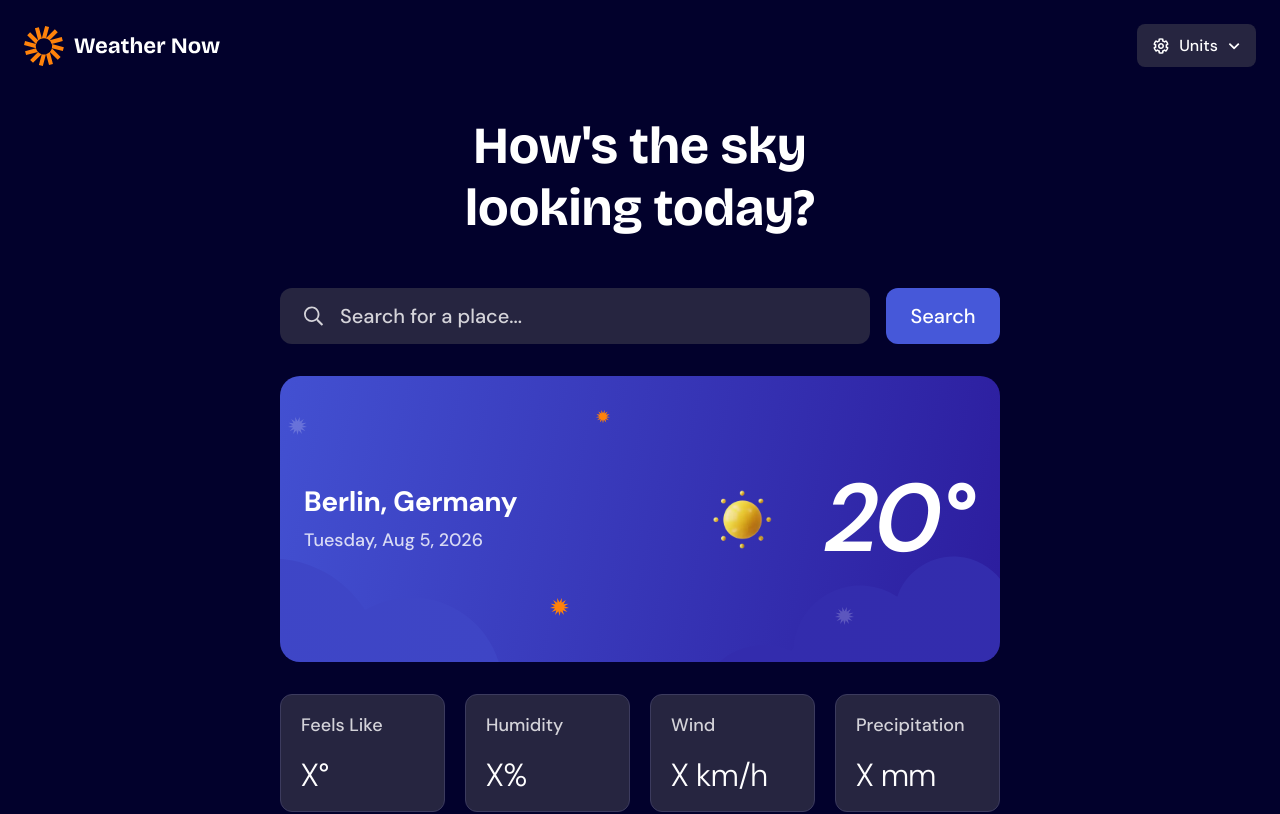
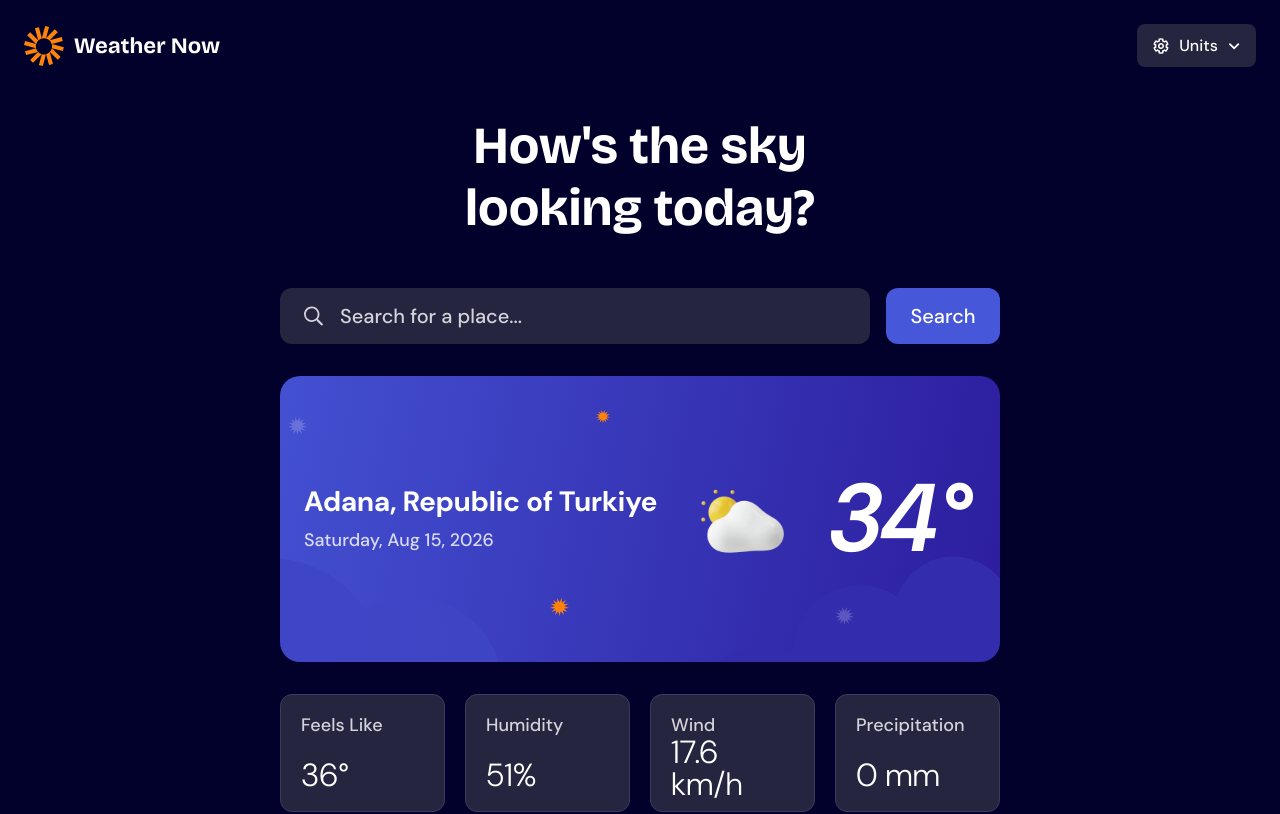
Before and after one commit to Fundamental-Projects/weather-app-TOP, a React (Vite) app: page / in a window 1280 px wide. Shown: the top 814 px of the page. Built offline with nearby package versions, Linux system fonts and the light colour scheme; no server answers.

Commit message:
mock data

```diff
--- a/src/App.jsx
+++ b/src/App.jsx
@@ -6,8 +6,10 @@ import DailyForecast from "./ui/WeatherView/DailyForecast";
 import HourlyForecast from "./ui/WeatherView/HourlyForecast";
 import WeatherDetails from "./ui/WeatherView/WeatherDetails";
 import { fetchWeatherByLocation } from "./services/fetchData";
+import { useState } from "react";
 
 function App() {
+  const [searchTerm, setSearchTerm] = useState("");
   return (
     <div className={figmaTailwing.layout.page}>
       <div className={figmaTailwing.layout.canvas}>
--- a/src/helper/formatTime.js
+++ b/src/helper/formatTime.js
@@ -5,4 +5,20 @@ function formatHour(time) {
   }).format(new Date(time));
 }
 
-export { formatHour };
+function formatWeekday(date) {
+  return new Intl.DateTimeFormat("en-US", {
+    weekday: "short",
+    timeZone: "UTC",
+  }).format(new Date(date));
+}
+
+function formatFullDate(dateTime) {
+  return new Intl.DateTimeFormat("en-US", {
+    weekday: "long",
+    month: "short",
+    day: "numeric",
+    year: "numeric",
+  }).format(new Date(dateTime));
+}
+
+export { formatHour, formatWeekday, formatFullDate };
--- a/src/services/fetchData.js
+++ b/src/services/fetchData.js
@@ -140,6 +140,8 @@ function processWeatherData({ location, weather }) {
   }));
   console.log(daily);
   console.log(hourly);
+  console.log(current);
+  console.log(location);
   return { location, current, daily, hourly };
 }
 fetchWeatherByLocation("adana");
--- a/src/ui/WeatherView/CurrentWeather.jsx
+++ b/src/ui/WeatherView/CurrentWeather.jsx
@@ -2,25 +2,81 @@ import figmaTailwing, {
   figmaAssets,
   figmaInlineStyles,
 } from "../../styles/figmaStlyes/figmaTailwing";
+import { formatFullDate } from "../../helper/formatTime";
 
 function CurrentWeather() {
   const stylesWeather = figmaTailwing.weather; // Kısaltma için
+  const currentData = {
+    apparentTemperature: 36,
+    humidity: 51,
+    precipitation: 0,
+    temperature: 33.6,
+    time: "2026-08-15T17:45",
+    weatherCode: 2,
+    windSpeed: 17.6,
+  };
+  const weatherTypes = {
+    0: "sunny",
+
+    1: "partlyCloudy",
+    2: "partlyCloudy",
+
+    3: "overcast",
+
+    45: "fog",
+    48: "fog",
+
+    51: "drizzle",
+    53: "drizzle",
+    55: "drizzle",
+    56: "drizzle",
+    57: "drizzle",
+
+    61: "rain",
+    63: "rain",
+    65: "rain",
+    66: "rain",
+    67: "rain",
+    80: "rain",
+    81: "rain",
+    82: "rain",
+
+    71: "snow",
+    73: "snow",
+    75: "snow",
+    77: "snow",
+    85: "snow",
+    86: "snow",
+
+    95: "storm",
+    96: "storm",
+    99: "storm",
+  };
+
+  const location = {
+    city: "Adana",
+    country: "Republic of Turkiye",
+  };
   return (
     <section className={stylesWeather.todayCard} style={figmaInlineStyles.todayCard}>
       <div className={stylesWeather.location}>
-        <h2 className={stylesWeather.locationName}>Berlin, Germany</h2>
-        <time className={stylesWeather.date} dateTime="2026-08-05">
-          Tuesday, Aug 5, 2026
+        <h2 className={stylesWeather.locationName}>
+          {location.city}, {location.country}
+        </h2>
+        <time className={stylesWeather.date} dateTime={currentData.time}>
+          {formatFullDate(currentData.time)}
         </time>
       </div>
 
       <div className={stylesWeather.temperature}>
         <img
           className={stylesWeather.temperatureIcon}
-          src={figmaAssets.sunny}
-          alt="Sunny"
+          src={figmaAssets[weatherTypes[currentData.weatherCode]]}
+          alt={weatherTypes[currentData.weatherCode]}
         />
-        <p className={stylesWeather.temperatureValue}>20°</p>
+        <p className={stylesWeather.temperatureValue}>
+          {currentData.temperature.toFixed(0)}°
+        </p>
       </div>
     </section>
   );
--- a/src/ui/WeatherView/DailyForecast.jsx
+++ b/src/ui/WeatherView/DailyForecast.jsx
@@ -1,4 +1,5 @@
 import figmaTailwing, { figmaAssets } from "../../styles/figmaStlyes/figmaTailwing";
+import { formatWeekday } from "../../helper/formatTime";
 
 function DailyForecast() {
   const stylesDaily = figmaTailwing.daily; // Kısaltma için
@@ -47,6 +48,42 @@ function DailyForecast() {
       temperatureMax: 22,
       temperatureMin: 18,
     },
+    {
+      time: "2026-08-16",
+      weatherCode: 80,
+      temperatureMax: 22,
+      temperatureMin: 18,
+    },
+    {
+      time: "2026-08-17",
+      weatherCode: 95,
+      temperatureMax: 22,
+      temperatureMin: 12,
+    },
+    {
+      time: "2026-08-17",
+      weatherCode: 71,
+      temperatureMax: 2,
+      temperatureMin: -11,
+    },
+    {
+      time: "2026-08-19",
+      weatherCode: 51,
+      temperatureMax: 21,
+      temperatureMin: 14,
+    },
+    {
+      time: "2026-08-20",
+      weatherCode: 45,
+      temperatureMax: 17,
+      temperatureMin: 11,
+    },
+    {
+      time: "2026-08-21",
+      weatherCode: 0,
+      temperatureMax: 32,
+      temperatureMin: 28,
+    },
   ];
 
   return (
@@ -57,7 +94,7 @@ function DailyForecast() {
         {dailyData.map((daily, index) => {
           return (
             <li key={index} className={stylesDaily.card}>
-              <span className={stylesDaily.day}>Tue</span>
+              <span className={stylesDaily.day}>{formatWeekday(daily.time)}</span>
               <img
                 className={stylesDaily.icon}
                 src={figmaAssets[weatherTypes[daily.weatherCode]]}
@@ -75,75 +112,4 @@ function DailyForecast() {
   );
 }
 
-function staticDate() {
-  return (
-    <>
-      {" "}
-      <li className={stylesDaily.card}>
-        <span className={stylesDaily.day}>Tue</span>
-        <img className={stylesDaily.icon} src={figmaAssets.rain} alt="Rain" />
-        <div className={stylesDaily.range}>
-          <span>X°</span>
-          <span className={stylesDaily.low}>Y°</span>
-        </div>
-      </li>
-      <li className={stylesDaily.card}>
-        <span className={stylesDaily.day}>Wed</span>
-        <img
-          className={stylesDaily.icon}
-          src={figmaAssets.partlyCloudy}
-          alt="Partly cloudy"
-        />
-        <div className={stylesDaily.range}>
-          <span>X°</span>
-          <span className={stylesDaily.low}>Y°</span>
-        </div>
-      </li>
-      <li className={stylesDaily.card}>
-        <span className={stylesDaily.day}>Thu</span>
-        <img className={stylesDaily.icon} src={figmaAssets.sunny} alt="Sunny" />
-        <div className={stylesDaily.range}>
-          <span>X°</span>
-          <span className={stylesDaily.low}>Y°</span>
-        </div>
-      </li>
-      <li className={stylesDaily.card}>
-        <span className={stylesDaily.day}>Fri</span>
-        <img
-          className={stylesDaily.icon}
-          src={figmaAssets.partlyCloudy}
-          alt="Partly cloudy"
-        />
-        <div className={stylesDaily.range}>
-          <span>X°</span>
-          <span className={stylesDaily.low}>Y°</span>
-        </div>
-      </li>
-      <li className={stylesDaily.card}>
-        <span className={stylesDaily.day}>Sat</span>
-        <img className={stylesDaily.icon} src={figmaAssets.storm} alt="Thunderstorms" />
-        <div className={stylesDaily.range}>
-          <span>X°</span>
-          <span className={stylesDaily.low}>Y°</span>
-        </div>
-      </li>
-      <li className={stylesDaily.card}>
-        <span className={stylesDaily.day}>Sun</span>
-        <img className={stylesDaily.icon} src={figmaAssets.overcast} alt="Overcast" />
-        <div className={stylesDaily.range}>
-          <span>X°</span>
-          <span className={stylesDaily.low}>Y°</span>
-        </div>
-      </li>
-      <li className={stylesDaily.card}>
-        <span className={stylesDaily.day}>Mon</span>
-        <img className={stylesDaily.icon} src={figmaAssets.fog} alt="Fog" />
-        <div className={stylesDaily.range}>
-          <span>X°</span>
-          <span className={stylesDaily.low}>Y°</span>
-        </div>
-      </li>
-    </>
-  );
-}
 export default DailyForecast;
--- a/src/ui/WeatherView/WeatherDetails.jsx
+++ b/src/ui/WeatherView/WeatherDetails.jsx
@@ -2,26 +2,36 @@ import figmaTailwing from "../../styles/figmaStlyes/figmaTailwing";
 
 function WeatherDetails() {
   const stylesWeather = figmaTailwing.weather; // Kısaltma için
+
+  const currentData = {
+    apparentTemperature: 36,
+    humidity: 51,
+    precipitation: 0,
+    temperature: 33.6,
+    time: "2026-08-15T17:45",
+    weatherCode: 2,
+    windSpeed: 17.6,
+  };
   return (
     <dl className={stylesWeather.detailGrid}>
       <div className={stylesWeather.detailCard}>
         <dt className={stylesWeather.detailLabel}>Feels Like</dt>
-        <dd className={stylesWeather.detailValue}>X°</dd>
+        <dd className={stylesWeather.detailValue}>{currentData.apparentTemperature}°</dd>
       </div>
 
       <div className={stylesWeather.detailCard}>
         <dt className={stylesWeather.detailLabel}>Humidity</dt>
-        <dd className={stylesWeather.detailValue}>X%</dd>
+        <dd className={stylesWeather.detailValue}>{currentData.humidity}%</dd>
       </div>
 
       <div className={stylesWeather.detailCard}>
         <dt className={stylesWeather.detailLabel}>Wind</dt>
-        <dd className={stylesWeather.detailValue}>X km/h</dd>
+        <dd className={stylesWeather.detailValue}>{currentData.windSpeed} km/h</dd>
       </div>
 
       <div className={stylesWeather.detailCard}>
         <dt className={stylesWeather.detailLabel}>Precipitation</dt>
-        <dd className={stylesWeather.detailValue}>X mm</dd>
+        <dd className={stylesWeather.detailValue}>{currentData.precipitation} mm</dd>
       </div>
     </dl>
   );
```
